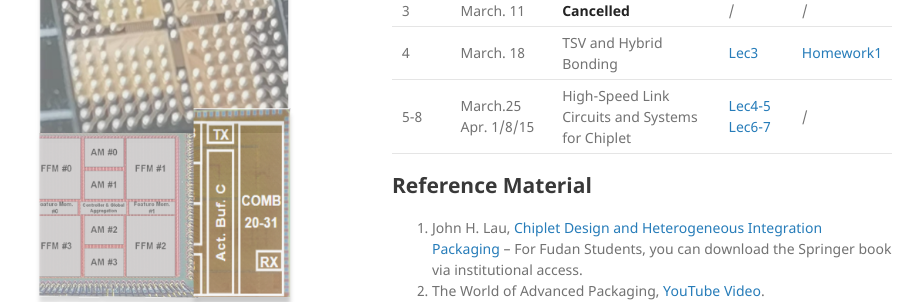
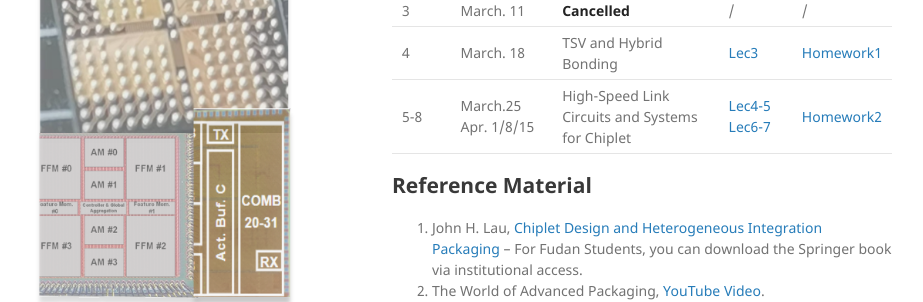
Before and after one commit to cihlab/cihlab.github.io, a Jekyll site: the page built from course/chiplet.md, in a window 1280 px wide and 1102 px high. Shown: the part 710-1012 px from the top of the window, without its empty margins (178-1101 px from the left). Built offline with Jekyll 4.4.1, drawn with Linux system fonts in a browser that asks for light colours; our own code applies the rules of GitHub Pages for plain Markdown files.

Commit message:
homework2 updated

```diff
--- a/course/chiplet.md
+++ b/course/chiplet.md
@@ -30,7 +30,7 @@ Time: Monday Night 18:30 - 21:05 (Begin on March 26, 2023)
 2| March. 4 | RDL, fanout and Silicon Bridge | [Lec2](./chiplet02.pdf) | / |
 3| March. 11 | **Cancelled** | / | / |
 4| March. 18 | TSV and Hybrid Bonding | [Lec3](./chiplet03.pdf) | [Homework1](./chiplet_hmwk_01_2024.pdf) |
-5-8| March.25 Apr. 1/8/15 | High-Speed Link Circuits and Systems for Chiplet | [Lec4-5](./chiplet-04-05.pdf) [Lec6-7](./chiplet-06-07.pdf)| / |
+5-8| March.25 Apr. 1/8/15 | High-Speed Link Circuits and Systems for Chiplet | [Lec4-5](./chiplet-04-05.pdf) [Lec6-7](./chiplet-06-07.pdf)| [Homework2](./chiplet_hmwk_02_2024.pdf) |
 
 
 ## Reference Material
```
